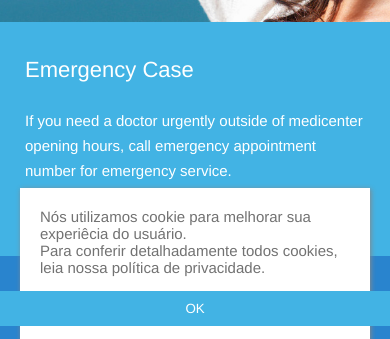
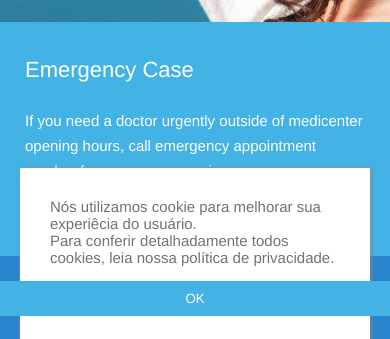
Before and after one commit to vanessabrazuna/medicenter, a plain HTML site: page index.html in a window 390 px wide. Shown: the part 478-817 px from the top of the page. Drawn offline with Linux system fonts and the light colour scheme.

Commit message:
agora vai

```diff
--- a/assets/css/template.css
+++ b/assets/css/template.css
@@ -682,11 +682,12 @@ input {
 
     .lgpd {
         flex-direction: column;
+        padding: 30px;
     }
 
     .lgpd button {
         border-radius: 2px;
-        padding: 10px 250px;
+        padding: 10px 300px;
         margin-top: 15px;
         align-items: center;
     }
```
